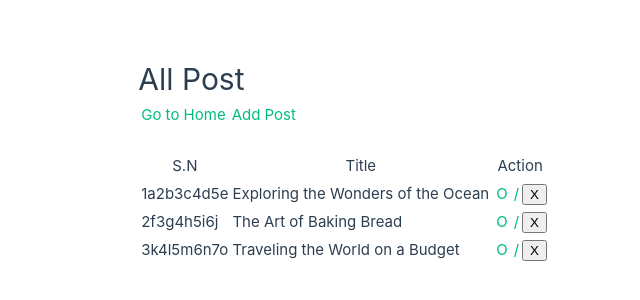
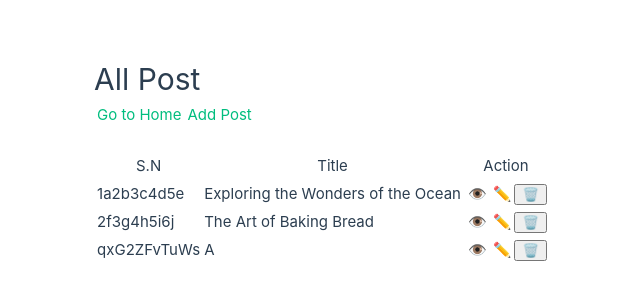
Before and after one commit to Enrique-Mora-Zavala/vue-post-crud-starter, a Vue app: page /posts in a window 1280 px wide. Shown: the part 240-540 px from the top of the page, without its empty margins (90-730 px from the left). Built offline with nearby package versions, Linux system fonts and the light colour scheme; data requests are answered from the project's data file.

Commit message:
Se modifico el estilo de la pa´gina en los templates y se le agrego nuevos botones a las operaciones del CRUD

```diff
--- a/src/components/Post.vue
+++ b/src/components/Post.vue
@@ -1,6 +1,6 @@
 <script setup>
 import axios from 'axios'
-import { defineProps } from 'vue'
+//import { defineProps } from 'vue'
 import { RouterLink, useRouter } from 'vue-router'
 
 const router = useRouter()
@@ -22,13 +22,11 @@ const deletePost = async (postId) => {
 }
 </script>
 <template>
-  <tr>
-    <td>{{ post.id }}</td>
-    <td>{{ post.title }}</td>
-    <td>
-      <RouterLink :to="`/posts/${post.id}`" class="btn btn-green">O</RouterLink>
-      <RouterLink :to="`/posts/edit/${post.id}`" class="btn btn-blue">/</RouterLink>
-      <button @click="deletePost(post.id)" class="btn btn-red">X</button>
-    </td>
-  </tr>
+  <td>{{ post.id }}</td>
+  <td>{{ post.title }}</td>
+  <td>
+    <RouterLink :to="`/posts/${post.id}`" class="btn btn-green">👁️</RouterLink>
+    <RouterLink :to="`/posts/edit/${post.id}`" class="btn btn-blue">✏️</RouterLink>
+    <button @click="deletePost(post.id)" class="btn btn-red">🗑️</button>
+  </td>
 </template>
--- a/src/components/Posts.vue
+++ b/src/components/Posts.vue
@@ -17,6 +17,7 @@ onMounted(async () => {
   }
 })
 </script>
+
 <template>
   <div class="center-container">
     <h1>All Post</h1>
@@ -25,12 +26,18 @@ onMounted(async () => {
     <br />
     <br />
     <table id="posts">
-      <tr>
-        <th>S.N</th>
-        <th>Title</th>
-        <th>Action</th>
-      </tr>
-      <Post v-for="post in state.posts" :key="post.id" :post="post" />
+      <thead>
+        <tr>
+          <th>S.N</th>
+          <th>Title</th>
+          <th>Action</th>
+        </tr>
+      </thead>
+      <tbody>
+        <tr v-for="post in state.posts" :key="post.id">
+          <Post :post="post" />
+        </tr>
+      </tbody>
     </table>
   </div>
 </template>
--- a/src/posts.json
+++ b/src/posts.json
@@ -1,9 +1,9 @@
 {
   "posts": [
     {
-      "id": "1a2b3c4d5e",
       "title": "Exploring the Wonders of the Ocean",
-      "description": "Dive deep into the mysteries of the ocean and discover the incredible marine life that inhabits it. From vibrant coral reefs to the dark abyss, the ocean is a world of wonder and beauty waiting to be explored."
+      "description": "Dive deep into the mysteries of the ocean and discover the incredible marine life that inhabits it. From vibrant coral reefs to the dark abyss, the ocean is a world of wonder and beauty waiting to be explored.",
+      "id": "1a2b3c4d5e"
     },
     {
       "id": "2f3g4h5i6j",
@@ -11,9 +11,10 @@
       "description": "Learn the secrets to baking perfect bread at home. This post covers everything from choosing the right flour to mastering the art of kneading and proofing."
     },
     {
-      "id": "3k4l5m6n7o",
-      "title": "Traveling the World on a Budget",
-      "description": "Discover tips and tricks for seeing the world without breaking the bank. From finding cheap flights to budget-friendly accommodations, this guide has you covered."
+      "title": "A",
+      "description": "U",
+      "id": "qxG2ZFvTuWs"
     }
-  ]
+  ],
+  "$schema": "./node_modules/json-server/schema.json"
 }
```
